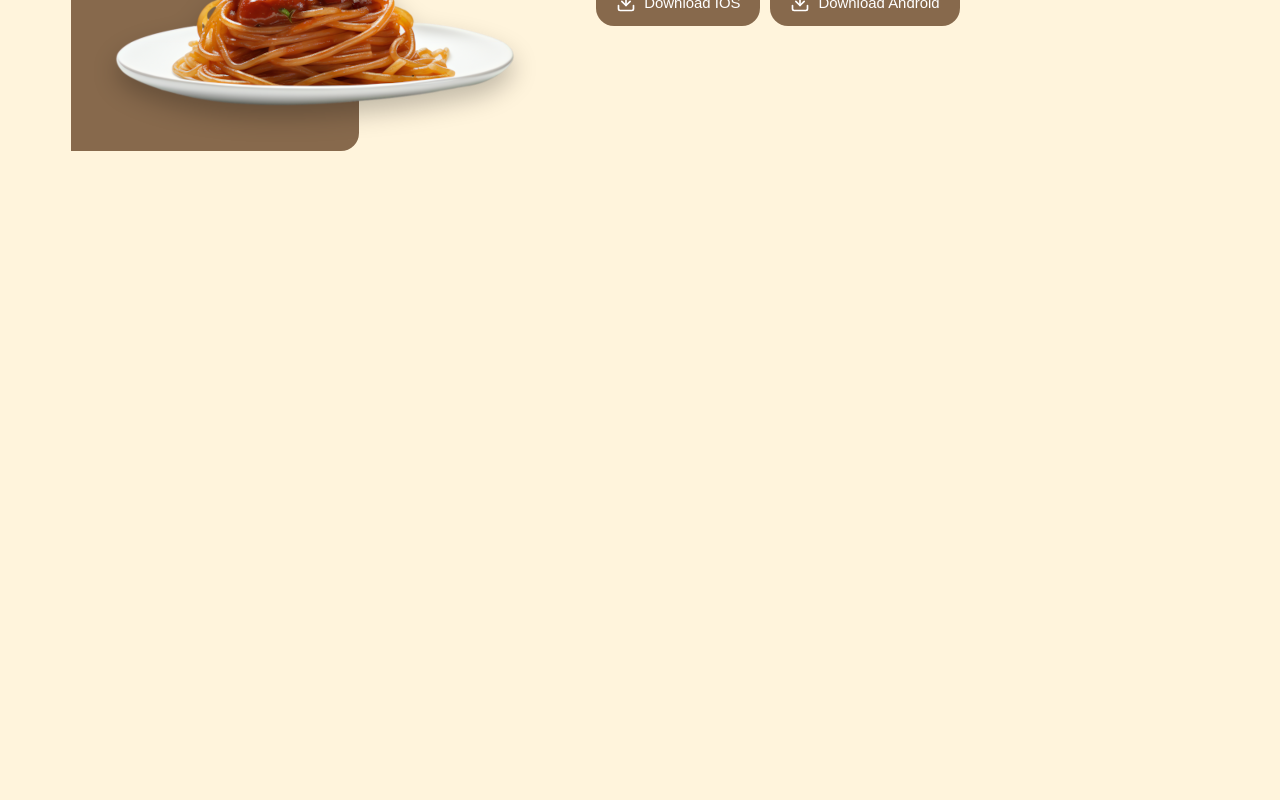
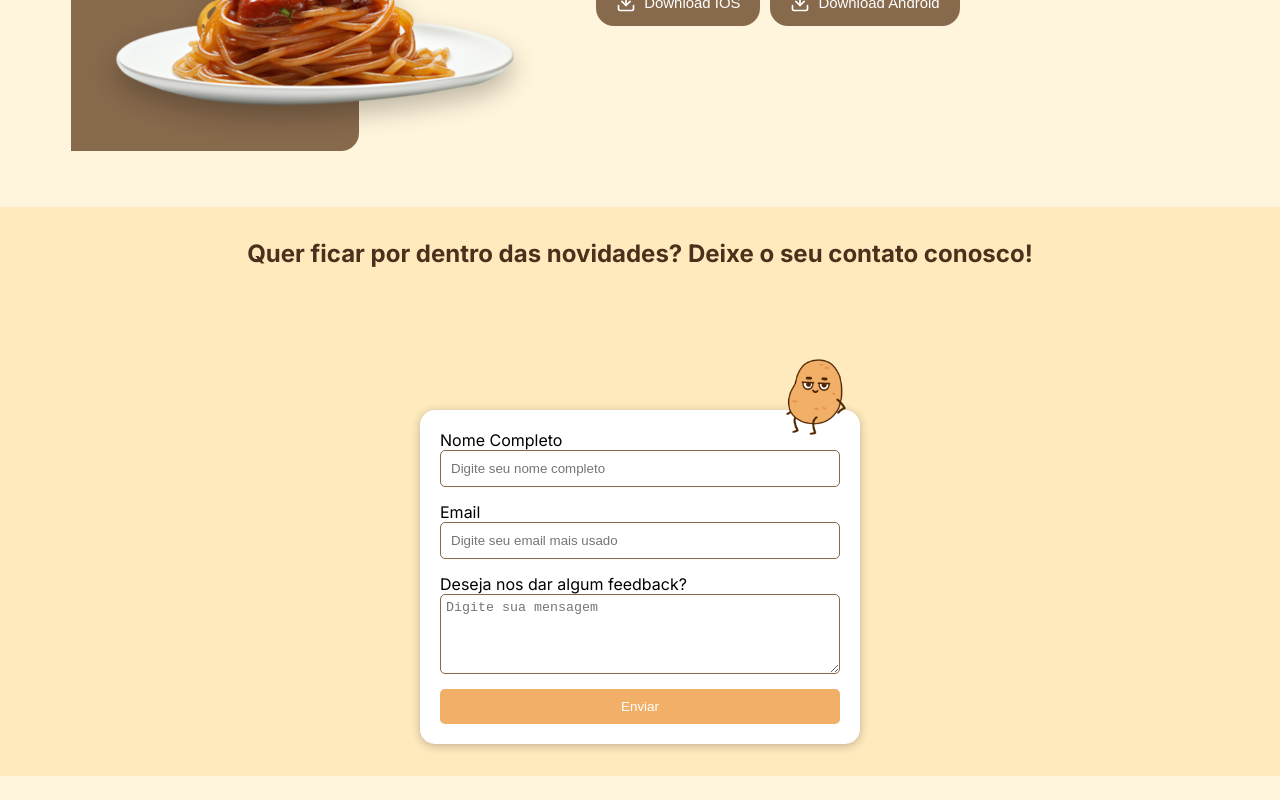
Before and after one commit to brunacostaz/GourmetOn, a React (Create React App) app: page / in a window 1280 px wide. Shown: the part 305-1105 px from the top of the page. Before the commit the page ends 800 px from the top, so only its background shows below. Built offline with nearby package versions, Linux system fonts and the light colour scheme.

Commit message:
add componente contato

```diff
--- a/src/App.js
+++ b/src/App.js
@@ -1,9 +1,11 @@
+import Contato from './componentes/Contato';
 import Hero from './componentes/Hero';
 
 function App() {
   return (
     <div className="App">
       <Hero />
+      <Contato />
     </div>
   );
 }
--- /dev/null
+++ b/src/componentes/Contato/index.js
@@ -0,0 +1,115 @@
+// Contato.js
+import React from 'react';
+import styled from 'styled-components';
+import '../../variaveis.css';
+
+const Container = styled.div`
+    display: flex;
+    flex-direction: column;
+    align-items: center;
+    padding: 2em 1.5em;
+    position: relative;
+    width: 100%;
+    box-sizing: border-box;
+    background-color: var(--bege-claro);
+    margin: var(--margin-x) 0;
+`;
+
+const Title = styled.h2`
+    color: var(--marrom-escuro);
+    font-size: 1.5em;
+    margin: 0;
+    padding-bottom: 3em;
+    text-align: center;
+`;
+
+const Form = styled.form`
+    display: flex;
+    flex-direction: column;
+    width: 100%;
+    max-width: 400px;
+    background-color: white;
+    padding: 20px;
+    border-radius: 15px;
+    box-shadow: 0 2px 10px rgba(0, 0, 0, 0.24);
+    margin-top: 70px;
+    position: relative;
+    z-index: 1;
+`;
+
+const Input = styled.input`
+    margin-bottom: 15px;
+    padding: 10px;
+    border: 1px solid var(--marrom-claro);
+    border-radius: 5px;
+    color: var(--marrom-escuro);
+    width: 100%;
+    box-sizing: border-box;
+`;
+
+const TextArea = styled(Input).attrs({ as: 'textarea' })`
+    height: 80px;
+    padding: 5px;
+`;
+
+const Button = styled.button`
+    padding: 10px;
+    background-color: var(--bege-medio);
+    color: white;
+    border: none;
+    border-radius: 5px;
+    cursor: pointer;
+    width: 100%;
+    transition: background-color 0.4s;
+
+    &:hover {
+        background-color: var(--marrom-claro);
+    }
+`;
+
+const Batata = styled.img`
+    position: absolute;
+    bottom: 80%;
+    left: 90%;
+    transform: translate(-50%, -50%) scaleX(-1);
+    max-width: 80px;
+    z-index: 2;
+
+    /* @media (max-width: 768px) {
+        top: 150px;
+        left: 75%;
+    }
+
+    @media (max-width: 480px) {
+        max-width: 60px;
+        top: 245px;
+    } */
+`;
+
+const Contato = () => {
+    const handleSubmit = (event) => {
+        event.preventDefault();
+        alert("Mensagem enviada!");
+    };
+
+    return (
+        <Container>
+            <Title>Quer ficar por dentro das novidades? Deixe o seu contato conosco!</Title>
+            <Form onSubmit={handleSubmit}>
+                <Batata src={`${process.env.PUBLIC_URL}/mascote-GourmetOn.png`} alt="Mascote GourmetOn" />
+                <label htmlFor="nome">Nome Completo</label>
+                <Input type="text" id="nome" placeholder="Digite seu nome completo" required aria-label="Nome Completo" />
+
+                <label htmlFor="email">Email</label>
+                <Input type="email" id="email" placeholder="Digite seu email mais usado" required aria-label="Email" />
+
+                <label htmlFor="feedback">Deseja nos dar algum feedback?</label>
+                <TextArea id="feedback" placeholder="Digite sua mensagem" required aria-label="Mensagem" />
+
+                <Button type="submit">Enviar</Button>
+            </Form>
+        </Container>
+    );
+};
+
+export default Contato;
```
